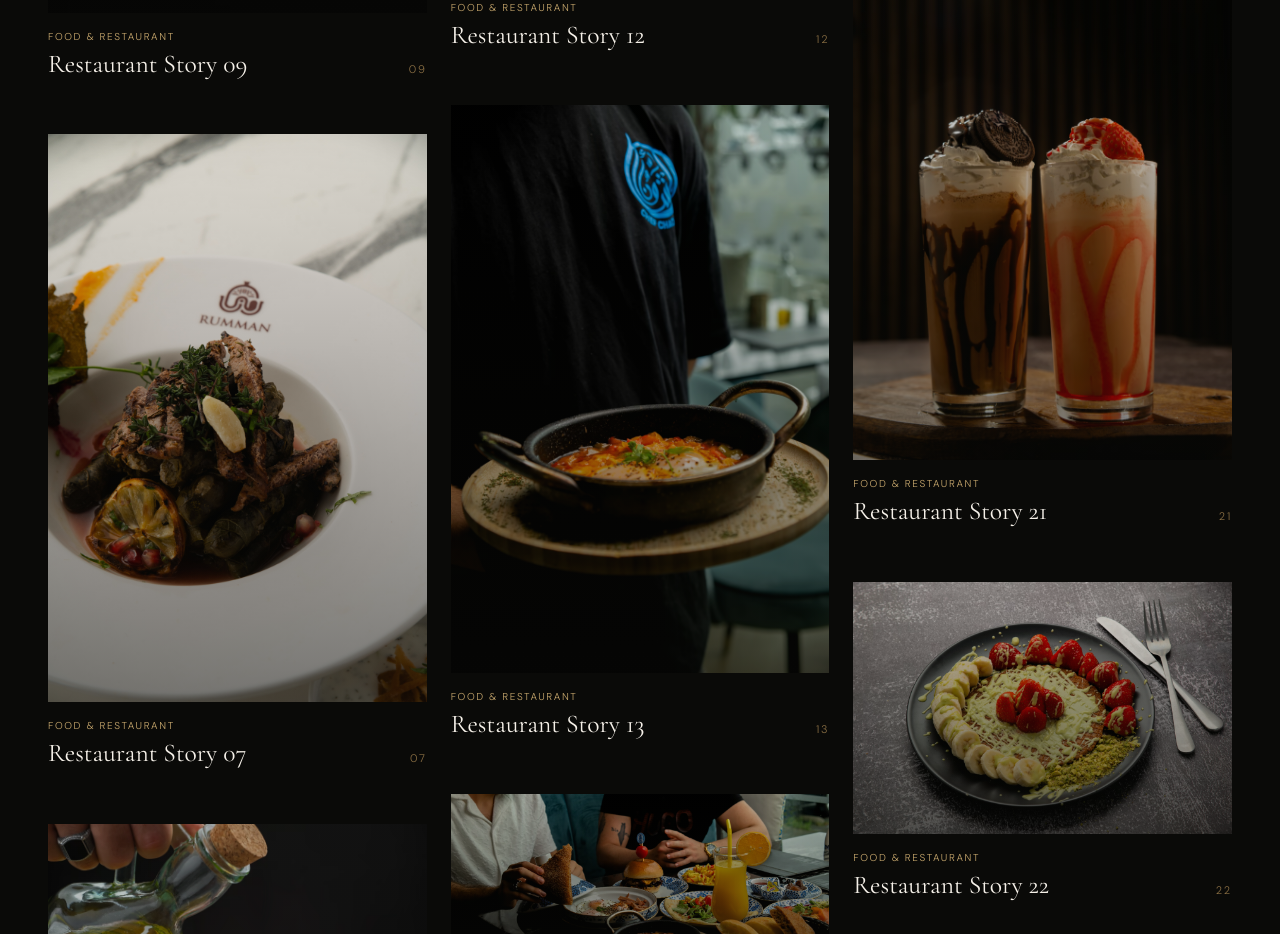
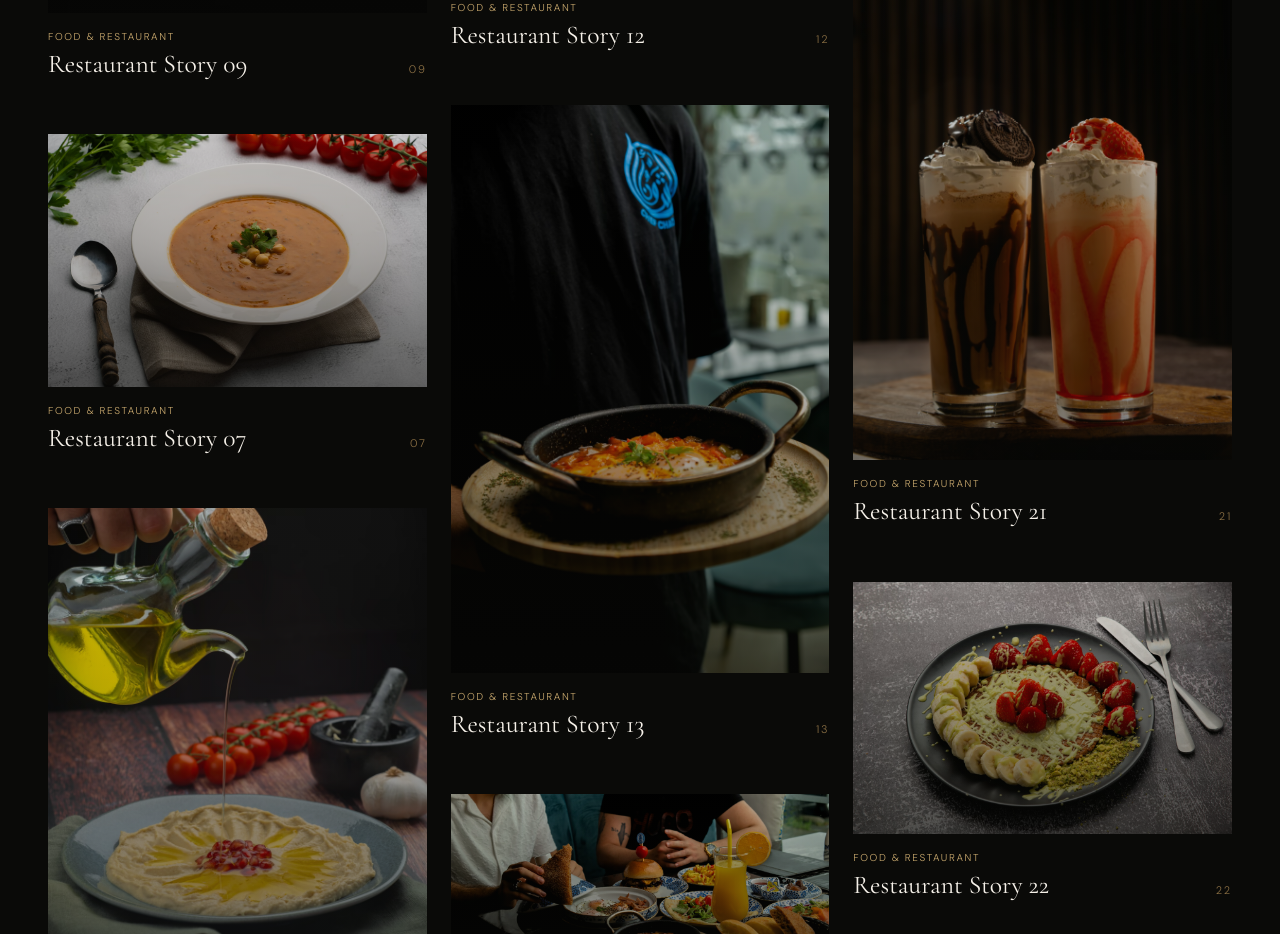
Before and after one commit to USM279/kenofidia-build, a React (Vite) app: page / in a window 1280 px wide. Shown: the part 6540-7474 px from the top of the page. Built offline with nearby package versions, Linux system fonts and the light colour scheme; the HTML template or start-up script is replaced by a standard one.

Commit message:
Update portfolio.js

```diff
--- a/src/data/portfolio.js
+++ b/src/data/portfolio.js
@@ -56,7 +56,6 @@ const photoDimensions = [
 ]
 
 const photoOverrides = {
-  7: { src: '/media/hero/_1136825.jpeg', width: 4000, height: 6000 },
   15: { src: '/media/hero/_1136825.jpeg', width: 4000, height: 6000 },
 }
 
```
